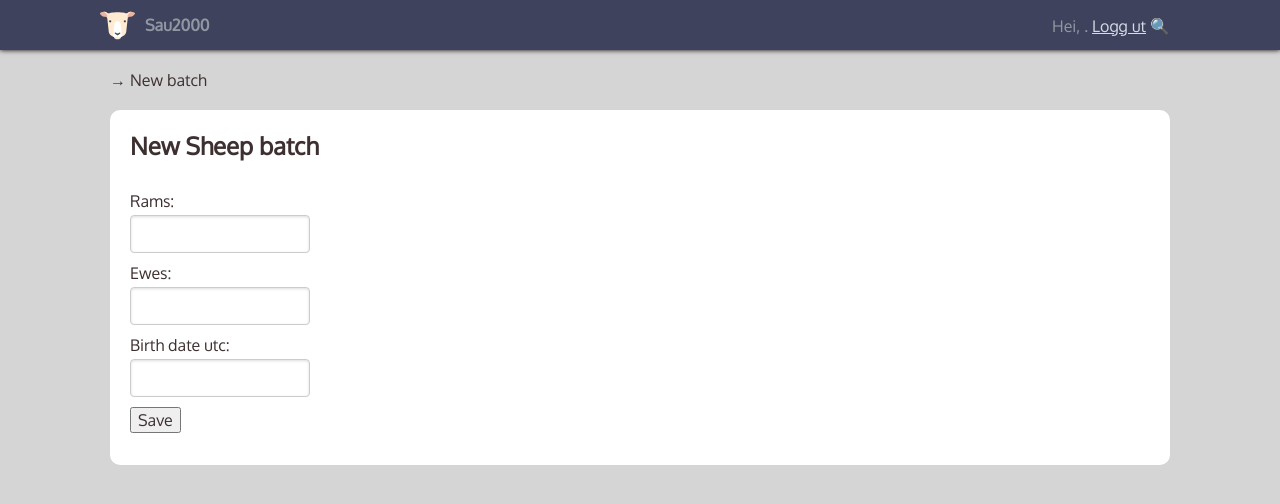
After one commit to pgdr/sau2000, a Django app: a page that uses sau/templates/index.html in a window 1280 px wide. The commit adds this page. Shown: the top 504 px of the page. Run offline with Django 3.2, Linux system fonts and the light colour scheme.

Commit message:
Add batch

```diff
--- a/sau/forms.py
+++ b/sau/forms.py
@@ -30,3 +30,18 @@ class SheepForm(forms.ModelForm):
         self.fields['father'].queryset = Sheep.objects.filter(sex='m')  # male
         self.fields['mother'].queryset = Sheep.objects.filter(sex='f')  # female
         self.fields['birth_date_utc'].required = True
+
+
+class SheepBatchForm(forms.Form):
+    rams = forms.IntegerField()
+    ewes = forms.IntegerField()
+    birth_date_utc = forms.CharField()
+
+    def __init__(self, *args, **kwargs):
+        super().__init__(*args, **kwargs)
+        #self.fields['father'].queryset = Sheep.objects.filter(sex='m')  # male
+        #self.fields['mother'].queryset = Sheep.objects.filter(sex='f')  # female
+
+
+    def save(self, commit=True):
+        return super().save(commit=commit)
--- a/sau/templates/index.html
+++ b/sau/templates/index.html
@@ -52,7 +52,9 @@
       {% block content %}
       <div class="content-box">
 
-        <h2 class="farm-name">{{farm.name}} <a href="{% url 'new_sheep' %}">(+)</a></h2>
+        <h2 class="farm-name">{{farm.name}} <a href="{% url 'new_sheep' %}">(+)</a>
+                                            <a href="{% url 'new_sheep_batch' %}">(++)</a>
+</h2>
 
         {% if is_search %}
         <ul class="messages search">
--- /dev/null
+++ b/sau/templates/sau_add_batch.html
@@ -0,0 +1,30 @@
+{% extends 'index.html' %}
+{% load humanize %}
+
+{% block breadcrumb %}
+<li><span>New batch</span></li>
+{% endblock %}
+
+{% block content %}
+
+<div class="content-box">
+<h2>New Sheep batch</h2>
+
+<form class="pure-form pure-form-stacked{% if form.errors %} form-errors{% endif %}" method="POST">
+  {% csrf_token %}
+  <fieldset>
+    <ul class="form-list">
+    {% for field in form.visible_fields %}
+        {% include 'partials/form_field.html' with field=field %}
+    {% endfor %}
+    </ul>
+    {% for hidden in form.hidden_fields %}
+    {{ hidden }}
+    {% endfor %}
+    <input type="submit" value="Save" />
+  </fieldset>
+</form>
+</div>
+
+
+{% endblock %}
--- a/sau/urls.py
+++ b/sau/urls.py
@@ -6,6 +6,7 @@ urlpatterns = [
     url(r'^$', views.index, name='index'),
     url(r'^stats$', views.stats, name='stats'),  # this can later be stats/2016
     url(r'^new/', views.create_or_edit_sheep, name='new_sheep'),
+    url(r'^new_batch/', views.add_sheep_batch, name='add_sheep_batch'),
     url(r'^sau/(?P<slug>[-\w]{1,255})/(?P<sheep_id>\d+)$', views.sau, name='sau'),
     url(r'^sau/(?P<slug>[-\w]{1,255})/(?P<sheep_id>\d+)/dose', views.add_dose, name='dose'),
     url(r'^sau/(?P<slug>[-\w]{1,255})/(?P<sheep_id>\d+)/edit', views.create_or_edit_sheep, name='edit_sheep'),
--- a/sau/views.py
+++ b/sau/views.py
@@ -11,7 +11,7 @@ from .statistics import (get_statistics, get_statplots, get_born_per_year,
                          get_weight_per_year)
 
 from .views_util import _get_sheep_or_404
-from .views_editors import add_dose, create_or_edit_sheep
+from .views_editors import add_dose, create_or_edit_sheep, add_sheep_batch
 
 
 def get_all_sheep(request, *, filter_=None):
--- a/sau/views_editors.py
+++ b/sau/views_editors.py
@@ -10,7 +10,7 @@ from django.http import Http404
 from django.utils.translation import gettext as _
 from django.urls import reverse
 
-from .forms import DoseForm, SheepForm
+from .forms import DoseForm, SheepForm, SheepBatchForm
 
 from .views_util import _get_sheep_or_404, _get_sheep
 
@@ -133,3 +133,42 @@ def _edit_sheep(request, sheep):
             'form': form,
             'sheep': sheep
         })
+
+def _save_sheep_batch(request, form):
+    data = form.cleaned_data
+    mother, father, = data.get('mother', None), data.get('father', None)
+    birth_date_utc = data['birth_date_utc']
+    try:
+        rams, ewes = int(data['rams'].value), int(data['ewes'].value)
+    except ValueError:
+        raise ValueError('rams and ewes must be integer in batch form')
+    batch = Sheep.batch(farm,
+                        mother=mother,
+                        father=father,
+                        ewes=ewes,
+                        rams=rams,
+                        birth_date_utc=_date_with_now_time(birth_date_utc))
+    return batch
+
+
+def add_sheep_batch(request):
+    if request.method == "POST":
+        form = SheepBatchForm(request.POST)
+        if form.is_valid():
+            batch = _save_sheep_batch(request, form)
+            rams = len([x for x in batch if x.sex == 'm'])
+            ewes = len(batch) - len(rams)
+            messages.success(request,
+                             'Created %d rams, %d ewes.  <a href="%s">Add another.</a>' %
+                             (sheep.name, reverse('add_sheep_batch')))
+            return redirect('index')
+        # If form was not valid, it needs to be returned as-is, since it keeps
+        # track of the errors.
+        else:
+            messages.error(request,
+                           _('Form had errors, could not create batch.'))
+
+    elif request.method == "GET":
+        form = SheepBatchForm()
+
+    return TemplateResponse(request, 'sau_add_batch.html', context={'form': form})
```
Also changed, not shown: sau/admin.py (+5 -5 lines).
